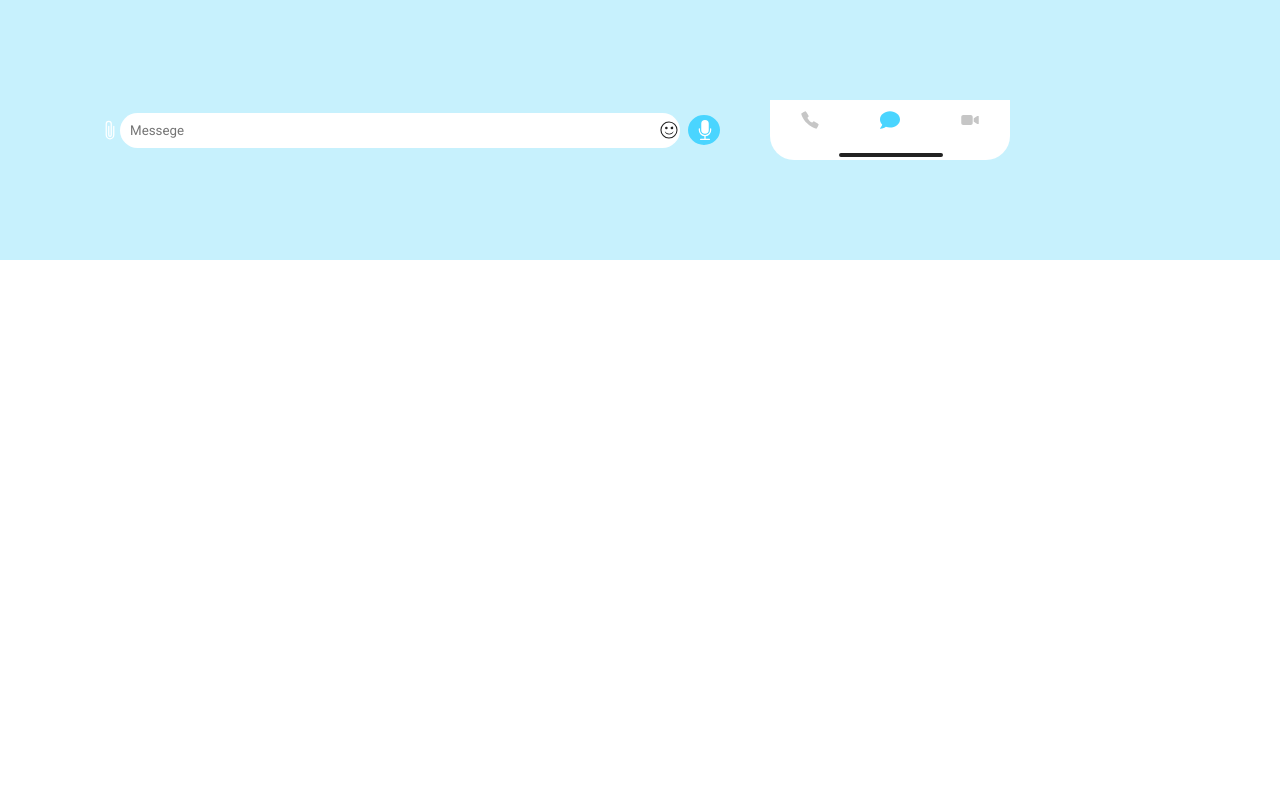
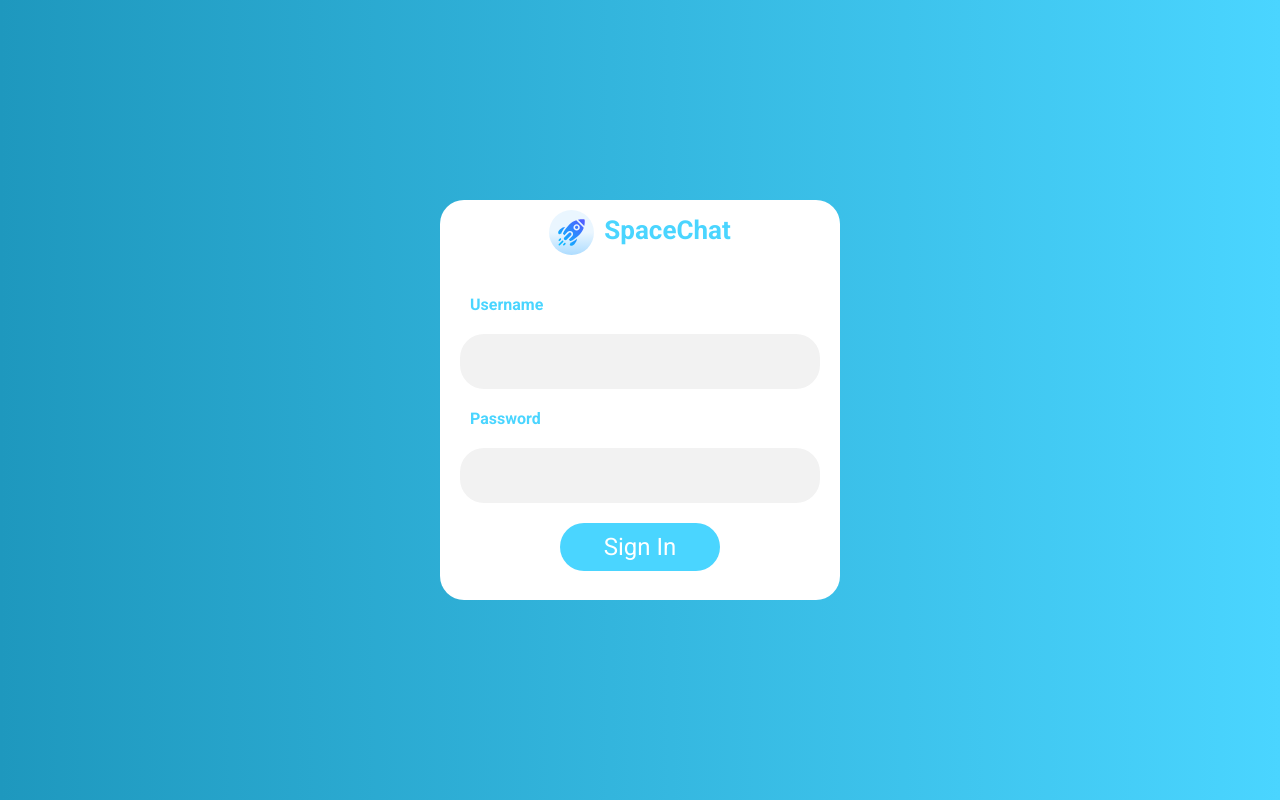
Before and after one commit to garciamendes/SpaceChat, a React (Create React App) app in the folder frontend/: page / in a window 1280 px wide. Built offline with nearby package versions, Linux system fonts and the light colour scheme.

Commit message:
create a login screen

```diff
--- a/frontend/src/containers/chat/index.js
+++ /dev/null
@@ -1,40 +0,0 @@
-// Local
-import {
-  ContainerChat,
-  Chat,
-  Audio,
-  Interface,
-  Line
-} from './styles'
-
-// Third
-import { BsPaperclip, BsFillMicFill } from 'react-icons/bs'
-import { GrEmoji } from 'react-icons/gr'
-import { IoCallSharp } from 'react-icons/io5'
-import { IoIosVideocam } from 'react-icons/io'
-import { FaComment } from 'react-icons/fa'
-
-
-function chat() {
-  return (
-    <ContainerChat>
-      <BsPaperclip size={20} color='#fff'/>
-      <Chat>
-        <input type='text' placeholder='Messege' />
-        <GrEmoji size={20} color='#222222' className='icon' />
-      </Chat>
-      <Audio>
-        <BsFillMicFill size={20} color='#ffffff' className='icon'/>
-      </Audio>
-      <Interface>
-        <IoCallSharp size={20} color='c6c6c6' className='icon'/>
-        <FaComment size={20} color='#4AD5FF' className='icon'/>
-        <IoIosVideocam size={20} color='c6c6c6' className='icon'/>
-        <Line />
-      </Interface>
-
-    </ContainerChat>
-  )
-}
-
-export default chat
--- a/frontend/src/containers/chat/styles.js
+++ /dev/null
@@ -1,78 +0,0 @@
-// Third party
-import styled from 'styled-components'
-
-// Local
-import {
-  COLORS
-} from '../../styles/variables'
-
-export const ContainerChat = styled.div`
-  padding: 100px;
-  display: flex;
-  text-align: center;
-  background-color: ${COLORS.ThirdColor};
-  align-items: center;
-`
-
-export const Chat = styled.div`
-  display: flex;
-  align-items: center;
-  color: ${COLORS.White};
-  position: relative;
-
-  input{
-    outline: none;
-    border: none;
-    border-radius: 40px;
-    padding: 10px;
-    width: 540px;
-    color: ${COLORS.Gray};
-  }
-
-  .icon{
-    position:absolute;
-    right: 1px;
-  }
-`
-export const Audio = styled.div`
-  display: flex;
-  align-items: center;
-
-  margin-left: 8px;
-  padding-left: 2px;
-  border-radius: 50%;
-  background-color: ${COLORS.PrimaryColor};
-  border: solid 5px ${COLORS.PrimaryColor};
-
-  .icon{
-    align-self: center;
-  }
-
-`;
-
-export const Interface = styled.div`
-
-  display: flex;
-  justify-content: end;
-  margin-left: 50px;
-  background-color: ${COLORS.White};
-  border-radius: 0 0 24px 24px;
-  position: relative;
-
-
-  .icon{
-    padding: 10px 30px 30px 30px;
-
-  }
-`;
-
-export const Line = styled.div`
-
-  position: absolute;
-  width: 100px;
-  border: 2px solid ${COLORS.Black};
-  background-color: ${COLORS.Black};
-  right: 28%;
-  bottom: 5%;
-  border-radius: 5px;
-`;
--- /dev/null
+++ b/frontend/src/containers/login/index.js
@@ -0,0 +1,32 @@
+// Local
+import {
+    Container,
+    Login,
+    Form
+} from './styles'
+
+import logo from './rocket.svg'
+
+
+
+function login() {
+    return(
+        <Container>
+            <Login>
+                <div className='logo'>
+                    <img src={logo} alt='logo' width='45' height='45' />
+                    <h1>SpaceChat</h1>
+                </div>
+                <Form>
+                    <h3>Username</h3>
+                    <input />
+                    <h3>Password</h3>
+                    <input />
+                    <button type='Submit'>Sign In</button>
+                </Form>
+            </Login>
+        </Container>
+    )
+}
+
+export default login
--- /dev/null
+++ b/frontend/src/containers/login/styles.js
@@ -0,0 +1,79 @@
+// Third party
+import styled from 'styled-components'
+
+// Local
+import {
+  COLORS
+} from '../../styles/variables'
+
+export const Container = styled.div`
+    display: flex;
+    justify-content: center;
+    align-content: center;
+    height: 100vh;
+    background-image: linear-gradient(to left, #4AD5FF , #1E98BE );
+`;
+
+export const Login = styled.div`
+    text-align: center;
+    align-self: center;
+    height: 50vh;
+    width: 50vh;
+    border-radius: 24px;
+    background-color: ${COLORS.White};
+
+
+    .logo{
+        display: flex;
+        justify-content: center;
+        padding-top: 10px;
+    }
+
+    h1{
+        align-items: flex-end;
+        padding-top: 5px;
+        padding-left: 10px;
+        color: #4AD5FF;
+        font-size: 26px;
+    }
+`;
+
+export const Form = styled.div`
+    display: flex;
+    flex-direction: column;
+    justify-content: center;
+    padding-top: 10%;
+
+    h3{
+
+        align-self: flex-start;
+        padding-left: 30px;
+        padding-bottom: 20px;
+        font-size: 16px;
+        color: #4AD5FF;
+    }
+
+    input{
+        margin-bottom: 20px;
+        align-self: center;
+        padding: 20px;
+        width: 80%;
+        border-radius: 24px;
+        border: none;
+        outline: none;
+        background-color: #F2F2F2;
+    }
+
+    button{
+        background-color: ${COLORS.PrimaryColor};
+        padding: 10px;
+        outline: none;
+        border: none;
+        border-radius: 24px;
+        width: 40%;
+        align-self: center;
+        color: ${COLORS.White};
+        font-size: 24px;
+        cursor: pointer;
+    }
+`;
--- a/frontend/src/router.js
+++ b/frontend/src/router.js
@@ -6,13 +6,13 @@ import {
 } from 'react-router-dom'
 
 // Local
-import chat from './containers/chat'
+import login from './containers/login'
 
 export default function Routes() {
   return (
     <BrowserRouter>
       <Switch>
-        <Route path='/' exact component={chat}/>
+        <Route path='/' exact component={login}/>
       </Switch>
     </BrowserRouter>
   )
```
Also changed, not shown: frontend/src/containers/login/rocket.svg (added).
